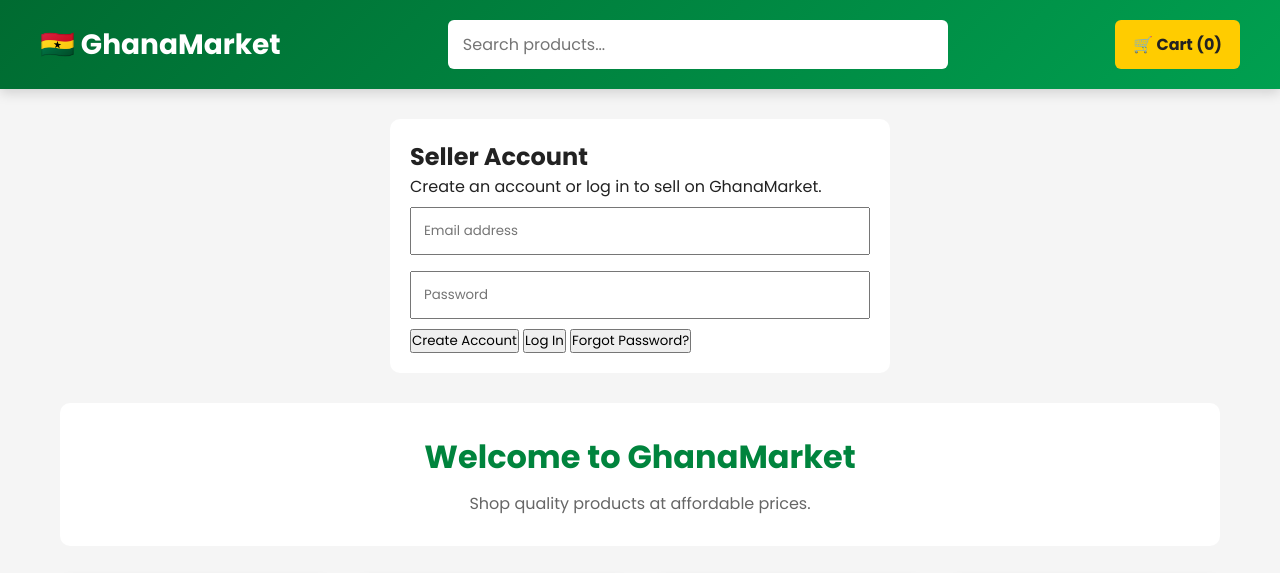
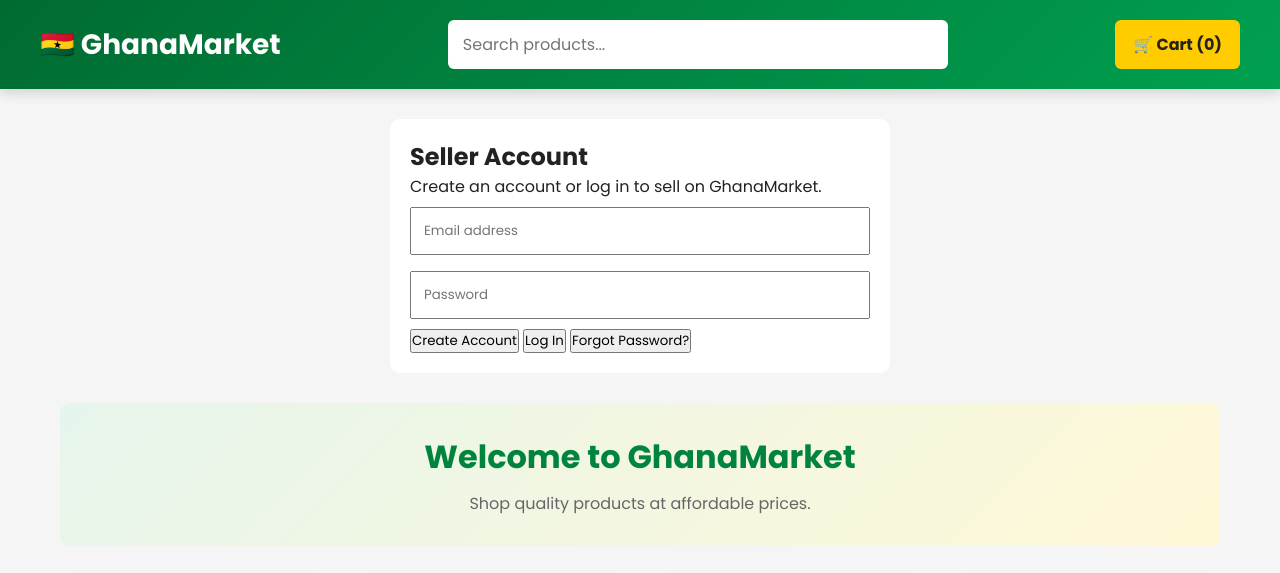
Before and after one commit to niemancharles17-netizen/GhanaMarket-ShopOnline, a plain HTML site: page index.html in a window 1280 px wide. Shown: the top 573 px of the page. Drawn offline with nearby package versions, Linux system fonts and the light colour scheme; no server answers.

Commit message:
Change hero background to a gradient

```diff
--- a/index.html
+++ b/index.html
@@ -78,7 +78,7 @@
     }
 
     .hero {
-      background: white;
+     background: linear-gradient(135deg, #e6f5ec, #fff8d6);
       padding: 30px;
       border-radius: 10px;
       margin-bottom: 30px;
```
